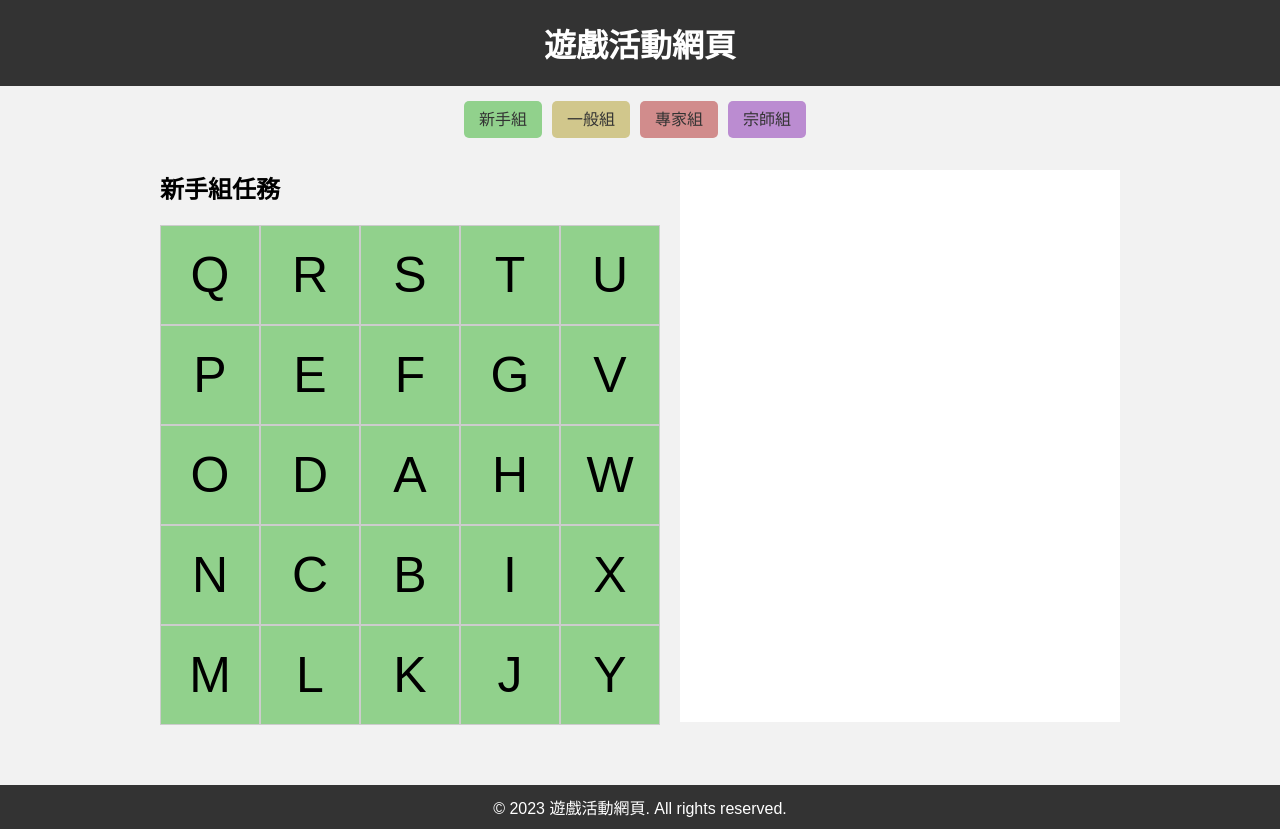
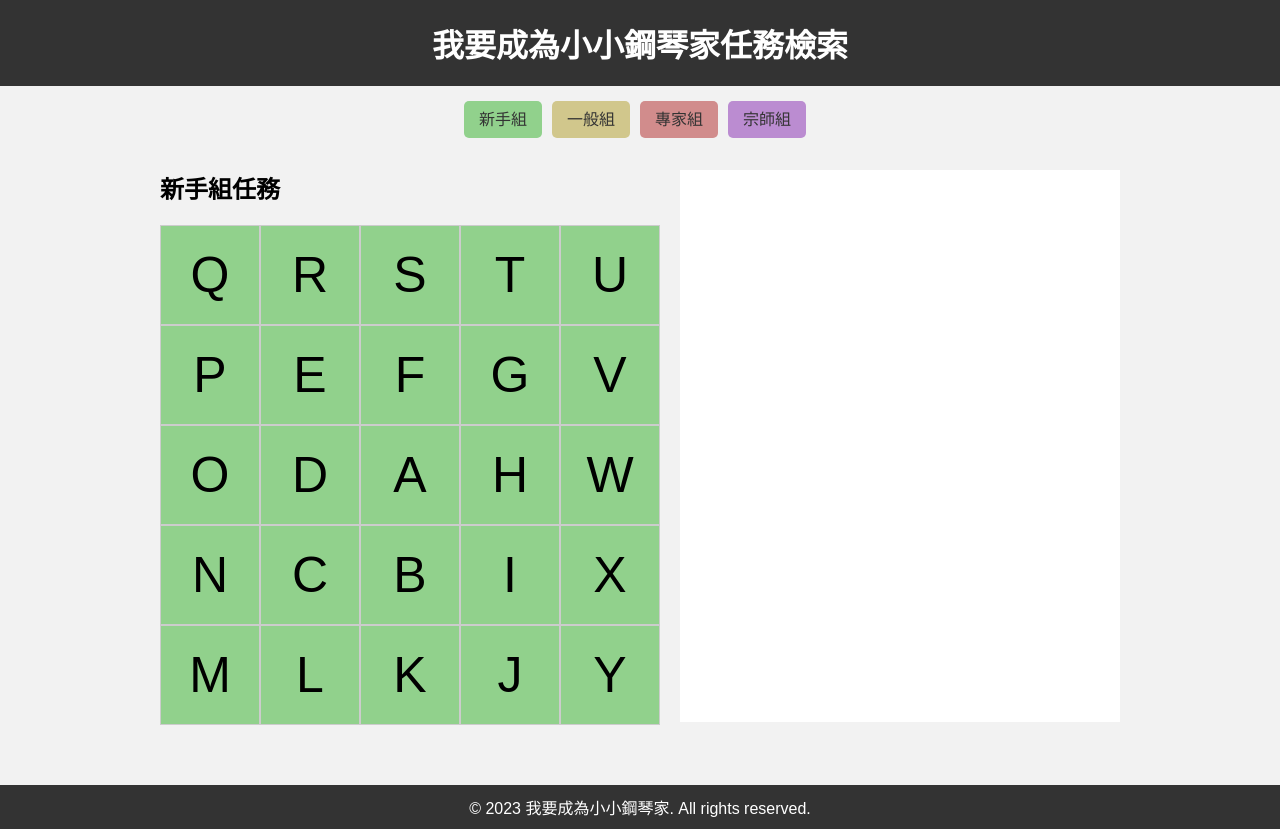
Before and after one commit to AcerYue0/JiaoMaNostalgiaQuestEvent, a plain HTML site: page index.html in a window 1280 px wide. Drawn offline with Linux system fonts and the light colour scheme.

Commit message:
Title Change

```diff
--- a/index.html
+++ b/index.html
@@ -4,7 +4,7 @@
 <head>
     <meta charset="UTF-8">
     <meta name="viewport" content="width=device-width, initial-scale=1.0">
-    <title>遊戲活動網頁</title>
+    <title>我要成為小小鋼琴家任務檢索</title>
     <link rel="stylesheet" href="styles.css"> <!-- 引入CSS樣式表 -->
     <script>
         // 當頁面載入完成後執行的函數
@@ -38,7 +38,7 @@
 <body>
     <header>
         <!-- 網頁標題、標語或導航欄等 -->
-        <h1>遊戲活動網頁</h1>
+        <h1>我要成為小小鋼琴家任務檢索</h1>
     </header>
 
     <main>
@@ -237,7 +237,7 @@
 
     <footer>
         <!-- 頁尾資訊或連結等 -->
-        <p>&copy; 2023 遊戲活動網頁. All rights reserved.</p>
+        <p>&copy; 2023 我要成為小小鋼琴家. All rights reserved.</p>
     </footer>
 
     <script src="script.js"></script> <!-- 引入JavaScript腳本 -->
```
